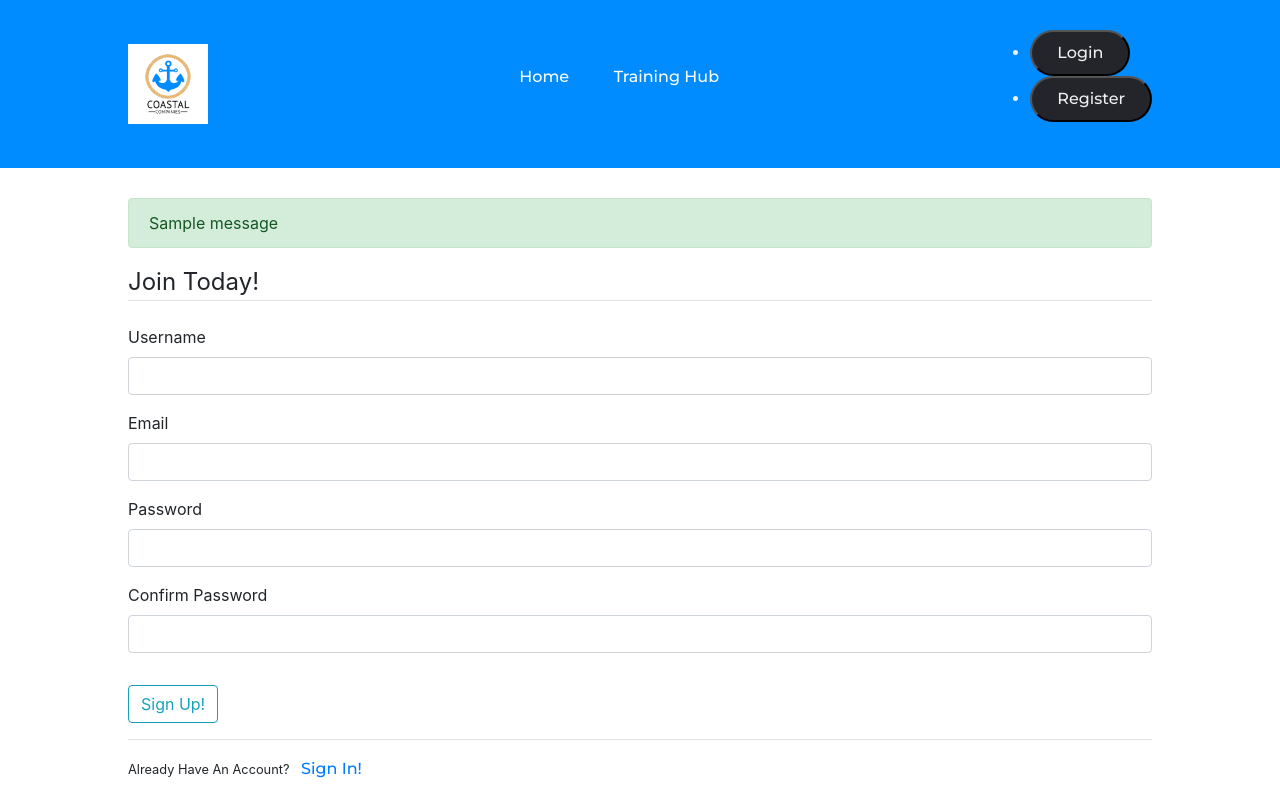
After one commit to samlutz10/CoastalCompanies, a Flask app: page /register in a window 1280 px wide. The commit adds this page. Run offline with Flask 2, Linux system fonts and the light colour scheme; one stand-in notice (Sample message) is shown.

Commit message:
Made buttons look better, added login/reg

```diff
--- /dev/null
+++ b/Web_App/Forms.py
@@ -0,0 +1,16 @@
+from flask_wtf import FlaskForm
+from wtforms import StringField, PasswordField, SubmitField, BooleanField
+from wtforms.validators import DataRequired, Length, Email, EqualTo
+
+class RegistrationForm(FlaskForm):
+    username = StringField('Username', validators = [DataRequired(), Length(min = 2, max = 20)])
+    email = StringField('Email', validators = [DataRequired(), Email()])
+    password = PasswordField('Password', validators = [DataRequired()])
+    confirm_password = PasswordField('Confirm Password', validators = [DataRequired(), EqualTo('password')])
+    submit = SubmitField('Sign Up!')
+
+class LoginForm(FlaskForm):
+    email = StringField('Email', validators = [DataRequired(), Email()])
+    password = PasswordField('Password', validators = [DataRequired()])
+    remember = BooleanField('Remember Me')
+    submit = SubmitField('Login!')
--- a/Web_App/WebPage.py
+++ b/Web_App/WebPage.py
@@ -1,5 +1,8 @@
-from flask import Flask, render_template, url_for
+from flask import Flask, render_template, url_for, flash, redirect
+from Forms import RegistrationForm, LoginForm
 app = Flask(__name__)
+
+app.config['SECRET_KEY'] = '1169c4ddf749979a0b760b49ddbe9e11'
 
 @app.route('/')
 @app.route('/home')
@@ -7,9 +10,32 @@ def home():
     return render_template('home.html')
 
 @app.route('/training_hub')
-def about():
+def training_hub():
     return render_template('training_hub.html', title='Training Hub')
 
+@app.route('/excel_files')
+def excel_files():
+    return render_template('excel_files.html', title='Excel Files')
+
+@app.route('/register', methods = ['GET', 'POST'])
+def register():
+    form = RegistrationForm()
+    if form.validate_on_submit():
+        flash(f'Account Created for {form.username.data}!', 'success')
+        return redirect(url_for('home'))
+    return render_template('register.html', title='Register', form=form)
+
+@app.route('/login', methods = ['GET', 'POST'])
+def login():
+    form = LoginForm()
+    if form.validate_on_submit():
+        if form.email.data == 'admin@coastalcompaniesri.com' and form.password.data == 'Coastal1':
+            flash('You have been logged in!', 'success')
+            return redirect(url_for('home'))
+        else:
+            flash('Login unsuccessful. Please check username and password.', 'danger')
+    return render_template('login.html', title='Login', form=form)
 
 if __name__ == '__main__':
     app.run(debug=True)
+    app.run(debug=True, host= '192.168.8.103')
--- a/Web_App/static/main.css
+++ b/Web_App/static/main.css
@@ -4,6 +4,10 @@
     box-sizing: border-box;
     margin: 0;
     padding: 0;
+}
+
+body {
+    background-color: #EDF0F1;
 }
 
 li, a, button {
@@ -14,7 +18,7 @@ li, a, button {
     text-decoration: none;
 }
 
-header {
+.myhead {
     display: flex;
     justify-content: space-between;
     align-items: center;
@@ -33,13 +37,14 @@ header {
 
 .nav_links li a {
     transition: all 0.3s ease 0s;
+    color: white;
 }
 
 .nav_links li a:hover {
     color: rgb(51, 238, 76);
 }
 
-.right li a button {
+.right_nav li a button {
     padding: 9px 25px;
     background: rgba(36, 37, 42, 1);
     border-radius: 50px;
@@ -47,60 +52,52 @@ header {
     transition: all 0.3s ease 0s;
 }
 
-.right button:hover {
+.right_nav button:hover {
     background-color: rgb(51, 238, 76);
 }
 
-.navbar {
+.navbar_ {
     display: flex;
     justify-content: space-between;
     align-items: center;
 }
 
 .weblinks {
-    list-styles: none;
+    display: inline-flex;
+    height: 50px;
+    padding: 0;
+    border: none;
+    outline: none;
+    background: #008BFF;
+    overflow: hidden;
+    border-radius: 5px;
+    cursor: pointer;
 }
 
-.weblinks li {
-    display: inline-block;
-    padding: 0px 20px;
+.weblinks:hover {
+    background-color: rgb(51, 238, 76);
 }
 
-.weblinks li a {
-    transition: all 0.3s ease 0s;
+.button_text_,
+.button_icon {
+    display: inline-flex;
+    align-items: center;
+    padding: 0 24px;
+    color: white;
+    height: 100%;
 }
 
-.weblink li a {
-    color: black;
+.button_icon {
+    font-size: 1.5em;
+    background-color: rgba(0, 0, 0, 0.08);
 }
 
-.weblinks li a button {
-    display: inline-block;
-    padding: 25px;
-    background: rgb(51, 238, 76);
-    border-radius: 10px;
-    cursor: pointer;
-    transition: all 0.3s ease 0s;
-    height: 125px;
-    width: 125px;
+.dash_but {
+    display: flex;
+    justify-content: space-between;
+    align-items: center;
+    margin-top: 30px;
 }
-
-.weblinks button:hover {
-    background-color: rgba(255, 255, 255, 0);
-}
-
-.home_nav {
-    height: 300px;
-    position: relative;
-}
-
-
-
-
-
-
-
-
 
 .block {
     padding: 30px 10%;
--- /dev/null
+++ b/Web_App/templates/excel_files.html
@@ -0,0 +1,3 @@
+{% extends "layout.html" %}
+{% block content %}
+{% endblock content %}
--- a/Web_App/templates/layout.html
+++ b/Web_App/templates/layout.html
@@ -5,6 +5,7 @@
     <meta charset="utf-8">
     <meta name="viewport" content="width=device-width, initial-scale=1">
     <link rel="stylesheet" type="text/css" href="{{ url_for('static', filename='main.css') }}" />
+    <link rel="stylesheet" href="https://cdn.jsdelivr.net/npm/bootstrap@4.3.1/dist/css/bootstrap.min.css" integrity="sha384-ggOyR0iXCbMQv3Xipma34MD+dH/1fQ784/j6cY/iJTQUOhcWr7x9JvoRxT2MZw1T" crossorigin="anonymous">
 
     {% if title %}
         <title>Voyager Management - {{ title }}</title>
@@ -15,27 +16,40 @@
 </head>
 <body>
 
-    <header>
+    <header class="myhead">
         <img class="logo" src="{{ url_for('static', filename='logo.png') }}" alt="logo" width="80px" height="80px" />
 
-        <nav class="navbar">
+        <nav class="navbar_">
             <ul class="nav_links">
-                <li><a href="/home">Home</a></li>
-                <li><a href="/training_hub">Training Hub</a></li>
+                <li><a href="{{ url_for('home') }}">Home</a></li>
+                <li><a href="{{ url_for('training_hub') }}">Training Hub</a></li>
             </ul>
         </nav>
         <div>
-            <ul class="right">
-                <li><a class="cta" href="/login"><button>Login</button></a></li>
-                <li><a class="cta" href="/register"><button>Register</button></a></li>
+            <ul class="right_nav">
+                <li><a class="cta" href="{{ url_for('login') }}"><button>Login</button></a></li>
+                <li><a class="cta" href="{{ url_for('register') }}"><button>Register</button></a></li>
             </ul>
         </div>
     </header>
 
 
     <div class="block">
+        {% with messages = get_flashed_messages(with_categories=true) %}
+            {% if messages %}
+                {% for category, message in messages %}
+                    <div class="alert alert-{{ category }}">
+                        {{ message }}
+                    </div>
+                {% endfor %}
+            {% endif %}
+        {% endwith %}
         {% block content %}{% endblock %}
     </div>
 
+    <script src="https://code.jquery.com/jquery-3.3.1.slim.min.js" integrity="sha384-q8i/X+965DzO0rT7abK41JStQIAqVgRVzpbzo5smXKp4YfRvH+8abtTE1Pi6jizo" crossorigin="anonymous"></script>
+    <script src="https://cdn.jsdelivr.net/npm/popper.js@1.14.7/dist/umd/popper.min.js" integrity="sha384-UO2eT0CpHqdSJQ6hJty5KVphtPhzWj9WO1clHTMGa3JDZwrnQq4sF86dIHNDz0W1" crossorigin="anonymous"></script>
+    <script src="https://cdn.jsdelivr.net/npm/bootstrap@4.3.1/dist/js/bootstrap.min.js" integrity="sha384-JjSmVgyd0p3pXB1rRibZUAYoIIy6OrQ6VrjIEaFf/nJGzIxFDsf4x0xIM+B07jRM" crossorigin="anonymous"></script>
+
 </body>
 </html>
--- /dev/null
+++ b/Web_App/templates/register.html
@@ -0,0 +1,75 @@
+{% extends "layout.html" %}
+{% block content %}
+    <div class="content-section">
+        <form method="POST" action="">
+            {{ form.hidden_tag() }}
+            <fieldset class="form-group">
+                <legend class="border-bottom mb-4">Join Today!</legend>
+                <div class="form-group">
+                    {{ form.username.label(class="form-control-label") }}
+
+                    {% if form.username.errors %}
+                        {{ form.username(class="form-control form control-lg is-invalid") }}
+                        <div class="invalid-feedback">
+                            {% for error in form.username.errors %}
+                                <span>{{ error }}</span>
+                            {% endfor %}
+                        </div>
+                    {% else %}
+                        {{ form.username(class="form-control form control-lg") }}
+                    {% endif %}
+                </div>
+                <div class="form-group">
+                    {{ form.email.label(class="form-control-label") }}
+
+                    {% if form.email.errors %}
+                        {{ form.email(class="form-control form control-lg is-invalid") }}
+                        <div class="invalid-feedback">
+                            {% for error in form.email.errors %}
+                                <span>{{ error }}</span>
+                            {% endfor %}
+                        </div>
+                    {% else %}
+                        {{ form.email(class="form-control form control-lg") }}
+                    {% endif %}
+                </div>
+                <div class="form-group">
+                    {{ form.password.label(class="form-control-label") }}
+
+                    {% if form.password.errors %}
+                        {{ form.password(class="form-control form control-lg is-invalid") }}
+                        <div class="invalid-feedback">
+                            {% for error in form.password.errors %}
+                                <span>{{ error }}</span>
+                            {% endfor %}
+                        </div>
+                    {% else %}
+                        {{ form.password(class="form-control form control-lg") }}
+                    {% endif %}
+                </div>
+                <div class="form-group">
+                    {{ form.confirm_password.label(class="form-control-label") }}
+
+                    {% if form.confirm_password.errors %}
+                        {{ form.confirm_password(class="form-control form control-lg is-invalid") }}
+                        <div class="invalid-feedback">
+                            {% for error in form.confirm_password.errors %}
+                                <span>{{ error }}</span>
+                            {% endfor %}
+                        </div>
+                    {% else %}
+                        {{ form.confirm_password(class="form-control form control-lg") }}
+                    {% endif %}
+                </div>
+            </fieldset>
+            <div class="form-group">
+                {{ form.submit(class="btn btn-outline-info") }}
+            </div>
+        </form>
+    </div>
+    <div class="border-top pt-3">
+        <small>
+            Already Have An Account? <a class="ml-2" href="{{ url_for('login') }}">Sign In!</a>
+        </small>
+    </div>
+{% endblock content %}
```
Also changed, not shown: Web_App/templates/home.html (+24 -10 lines), Web_App/templates/login.html (added, +54 -0 lines).
